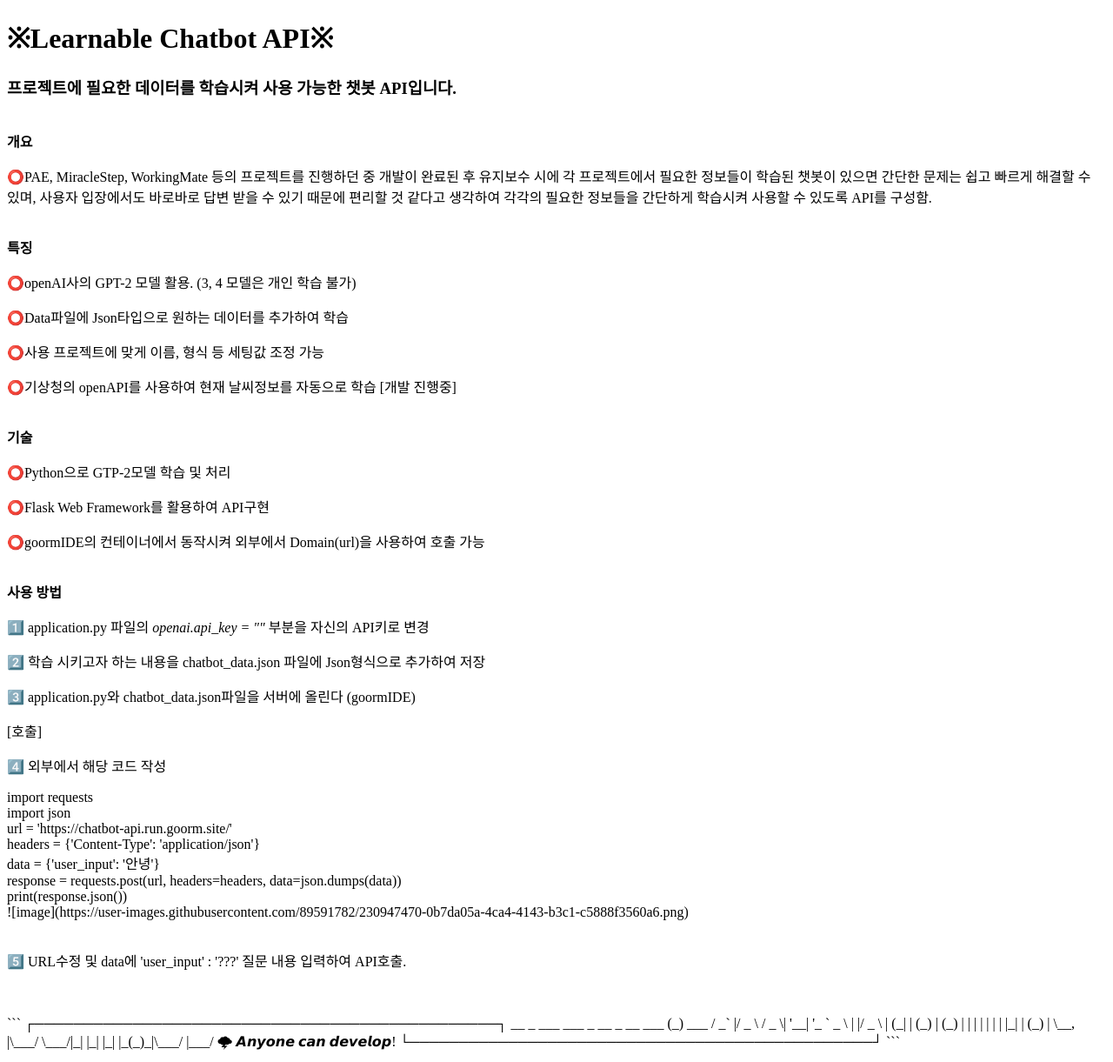
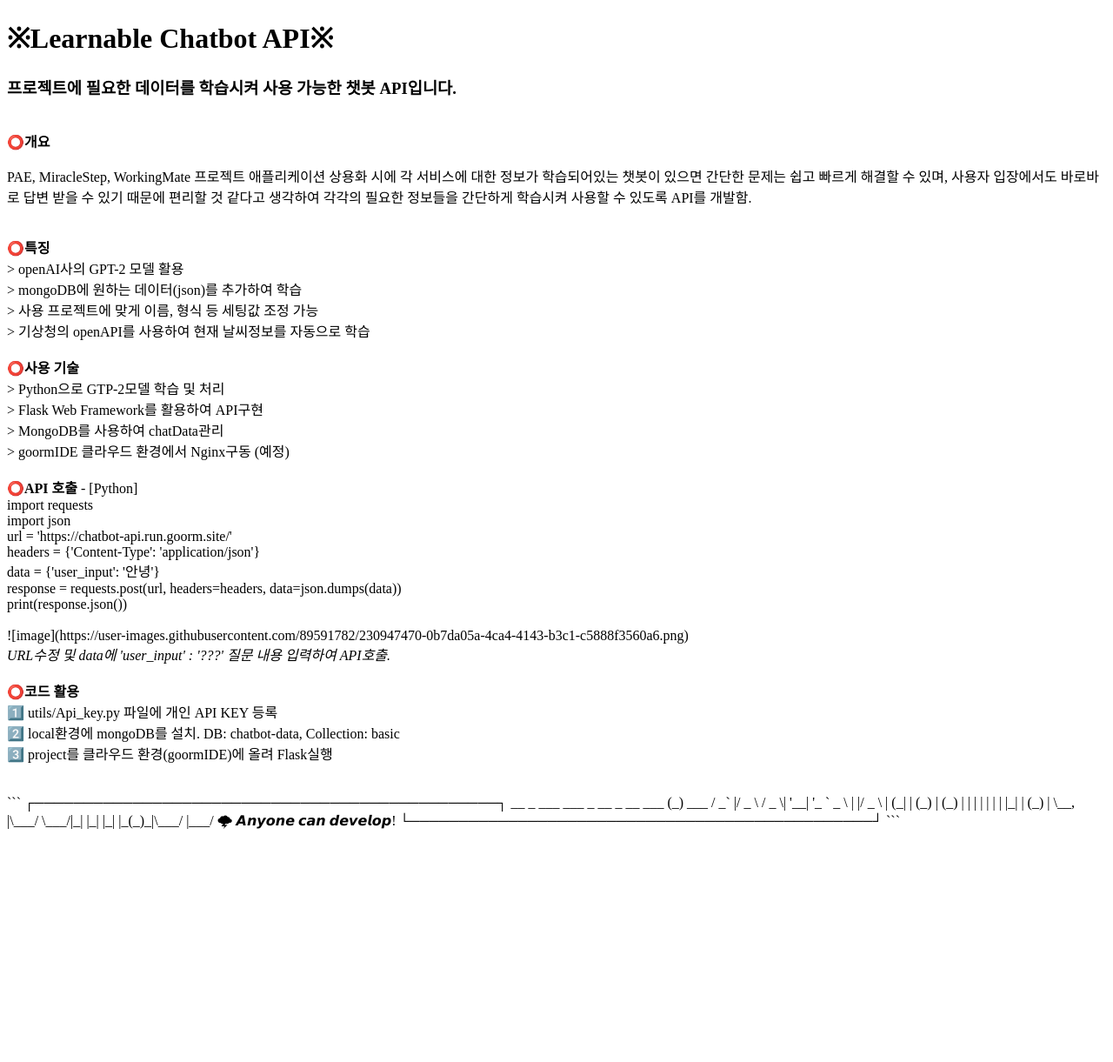
Before and after one commit to Lib0823/Chatbot_GPT3-API, a Flask app: page /help in a window 1280 px wide. Shown: the whole page at 87% size. After the commit the page ends 953 px from the top, so only its background shows below. Run offline with Flask 3, Linux system fonts and the light colour scheme; parts of the project's set-up code (start-up, migrations or seed data) failed here and were passed over.

Commit message:
chorn: weather_data debuging (2023-05-07)

````diff
--- a/templates/help.html
+++ b/templates/help.html
@@ -12,26 +12,22 @@
 
 <h3>프로젝트에 필요한 데이터를 학습시켜 사용 가능한 챗봇 API입니다.</h3>
 <br>
-<b>개요</b><br>
-<p>⭕PAE, MiracleStep, WorkingMate 등의 프로젝트를 진행하던 중 개발이 완료된 후 유지보수 시에 각 프로젝트에서 필요한 정보들이 학습된 챗봇이 있으면 간단한 문제는 쉽고 빠르게 해결할 수 있며, 사용자 입장에서도 바로바로 답변 받을 수 있기 때문에 편리할 것 같다고 생각하여 각각의 필요한 정보들을 간단하게 학습시켜 사용할 수 있도록 API를 구성함.</p>
+<b>⭕개요</b><br>
+<p>PAE, MiracleStep, WorkingMate 프로젝트 애플리케이션 상용화 시에 각 서비스에 대한 정보가 학습되어있는 챗봇이 있으면 간단한 문제는 쉽고 빠르게 해결할 수 있며, 사용자 입장에서도 바로바로 답변 받을 수 있기 때문에 편리할 것 같다고 생각하여 각각의 필요한 정보들을 간단하게 학습시켜 사용할 수 있도록 API를 개발함.</p>
 <br>
-<b>특징</b><br>
-<p>⭕openAI사의 GPT-2 모델 활용. (3, 4 모델은 개인 학습 불가)</p>
-<p>⭕Data파일에 Json타입으로 원하는 데이터를 추가하여 학습</p>
-<p>⭕사용 프로젝트에 맞게 이름, 형식 등 세팅값 조정 가능</p>
-<p>⭕기상청의 openAPI를 사용하여 현재 날씨정보를 자동으로 학습 [개발 진행중]</p>
+<b>⭕특징</b><br>
+> openAI사의 GPT-2 모델 활용<br>
+> mongoDB에 원하는 데이터(json)를 추가하여 학습<br>
+> 사용 프로젝트에 맞게 이름, 형식 등 세팅값 조정 가능<br>
+> 기상청의 openAPI를 사용하여 현재 날씨정보를 자동으로 학습<br>
 <br>
-<b>기술</b><br>
-<p>⭕Python으로 GTP-2모델 학습 및 처리</p>
-<p>⭕Flask Web Framework를 활용하여 API구현</p>
-<p>⭕goormIDE의 컨테이너에서 동작시켜 외부에서 Domain(url)을 사용하여 호출 가능</p>
+<b>⭕사용 기술</b><br>
+> Python으로 GTP-2모델 학습 및 처리<br>
+> Flask Web Framework를 활용하여 API구현<br>
+> MongoDB를 사용하여 chatData관리<br>
+> goormIDE 클라우드 환경에서 Nginx구동 (예정)<br>
 <br>
-<b>사용 방법</b><br>
-<p>1️⃣ application.py 파일의 <i>openai.api_key = ""</i> 부분을 자신의 API키로 변경</p>
-<p>2️⃣ 학습 시키고자 하는 내용을 chatbot_data.json 파일에 Json형식으로 추가하여 저장</p>
-<p>3️⃣ application.py와 chatbot_data.json파일을 서버에 올린다 (goormIDE)</p>
-<p>[호출]</p>
-<p>4️⃣ 외부에서 해당 코드 작성</p>
+<b>⭕API 호출</b> - [Python]<br>
 import requests<br>
 import json<br>
 url = 'https://chatbot-api.run.goorm.site/'<br>
@@ -39,9 +35,15 @@ headers = {'Content-Type': 'application/json'}<br>
 data = {'user_input': '안녕'}<br>
 response = requests.post(url, headers=headers, data=json.dumps(data))<br>
 print(response.json())<br>
-![image](https://user-images.githubusercontent.com/89591782/230947470-0b7da05a-4ca4-4143-b3c1-c5888f3560a6.png)
+<br>
+![image](https://user-images.githubusercontent.com/89591782/230947470-0b7da05a-4ca4-4143-b3c1-c5888f3560a6.png)<br>
+<i>URL수정 및 data에 'user_input' : '???' 질문 내용 입력하여 API호출.</i>
 <br><br>
-<p>5️⃣ URL수정 및 data에 'user_input' : '???' 질문 내용 입력하여 API호출.</p>
+
+<b>⭕코드 활용</b><br>
+1️⃣ utils/Api_key.py 파일에 개인 API KEY 등록<br>
+2️⃣ local환경에 mongoDB를 설치. DB: chatbot-data, Collection: basic<br>
+3️⃣ project를 클라우드 환경(goormIDE)에 올려 Flask실행<br>
 
 <br><br>
 ```
@@ -55,5 +57,6 @@ print(response.json())<br>
 └───────────────────────────────────────────────┘
 ```
 
+
 </body>
 </html>
--- a/utils/Api_key.py
+++ b/utils/Api_key.py
@@ -1,7 +1,7 @@
 
 # openAI - API KEY
-openAI_key = ""
+openAI_key = "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"
 
 
 # 기상청 - API KEY
-weather_key = ""
+weather_key = "9OP4JjJ3rCjasruBrK2W9LfumFlvsZrGkQzsRCbOxBf7N2sauNdq/NqeB7Ks0lCXYAa75lqua4j6HGLON0ExAw=="
````
Also changed, not shown: data/time_data.py (+6 -3 lines), data/weather_data.py (+67 -63 lines).
